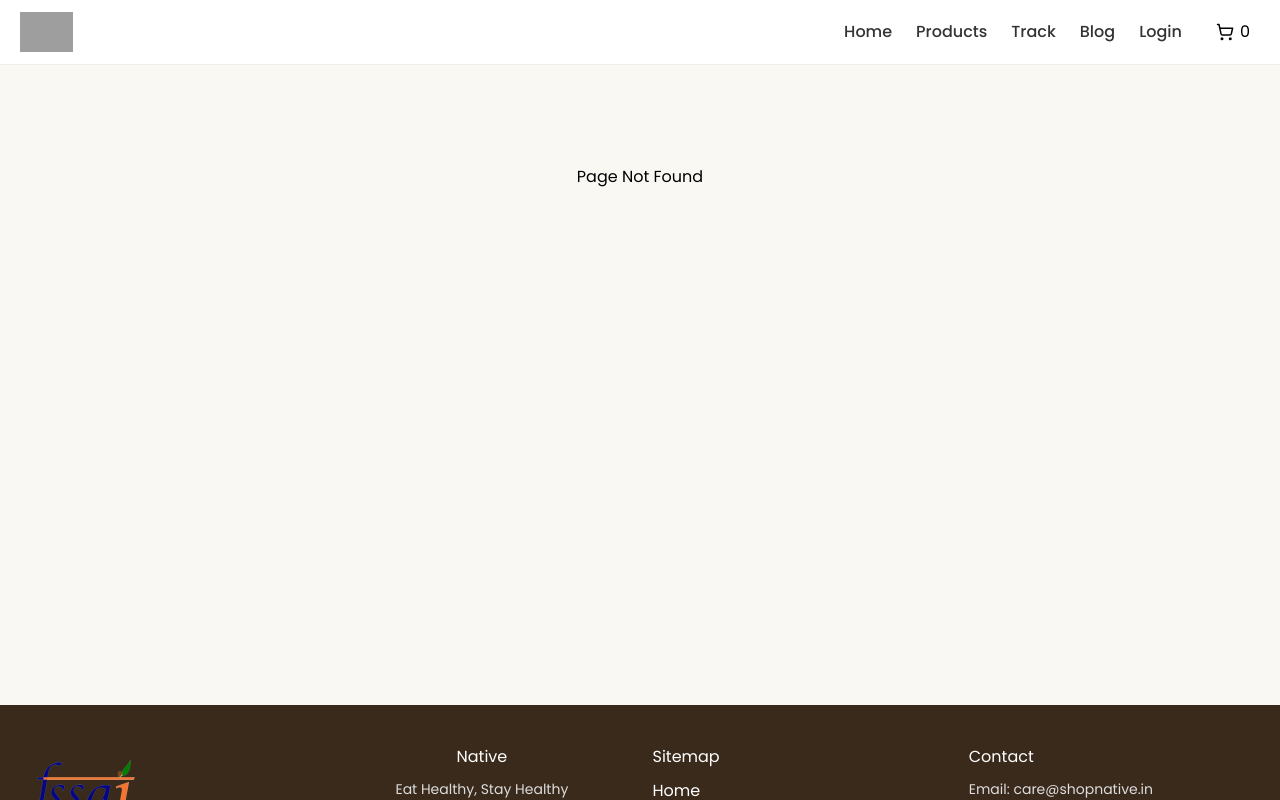
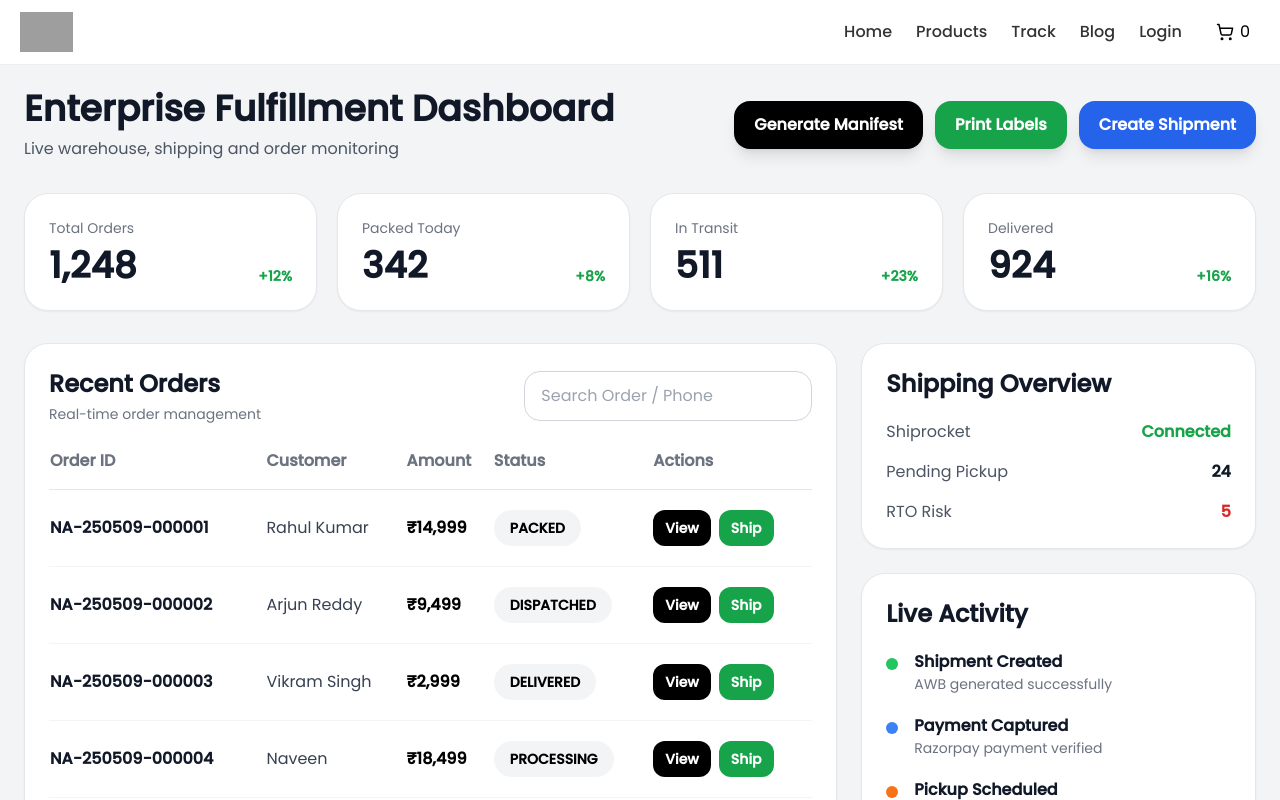
Before and after one commit to nagarajukandula55/native, a Next.js app: page /admin/fulfillment in a window 1280 px wide. Before the commit this address had no page. Shown: the top 800 px of the page. Built offline with nearby package versions, Linux system fonts and the light colour scheme; grey boxes are pictures that could not be loaded.

Commit message:
Create page.js

```diff
--- /dev/null
+++ b/app/admin/fulfillment/page.js
@@ -0,0 +1,296 @@
+export default function EnterpriseFulfillmentDashboard() {
+  const stats = [
+    {
+      title: "Total Orders",
+      value: "1,248",
+      growth: "+12%",
+    },
+    {
+      title: "Packed Today",
+      value: "342",
+      growth: "+8%",
+    },
+    {
+      title: "In Transit",
+      value: "511",
+      growth: "+23%",
+    },
+    {
+      title: "Delivered",
+      value: "924",
+      growth: "+16%",
+    },
+  ];
+
+  const recentOrders = [
+    {
+      id: "NA-250509-000001",
+      customer: "Rahul Kumar",
+      amount: "₹14,999",
+      status: "PACKED",
+    },
+    {
+      id: "NA-250509-000002",
+      customer: "Arjun Reddy",
+      amount: "₹9,499",
+      status: "DISPATCHED",
+    },
+    {
+      id: "NA-250509-000003",
+      customer: "Vikram Singh",
+      amount: "₹2,999",
+      status: "DELIVERED",
+    },
+    {
+      id: "NA-250509-000004",
+      customer: "Naveen",
+      amount: "₹18,499",
+      status: "PROCESSING",
+    },
+  ];
+
+  return (
+    <div className="min-h-screen bg-gray-100 p-6">
+      <div className="max-w-7xl mx-auto">
+
+        {/* HEADER */}
+        <div className="flex flex-col md:flex-row md:items-center md:justify-between gap-4 mb-8">
+          <div>
+            <h1 className="text-4xl font-black text-gray-900">
+              Enterprise Fulfillment Dashboard
+            </h1>
+
+            <p className="text-gray-600 mt-2">
+              Live warehouse, shipping and order monitoring
+            </p>
+          </div>
+
+          <div className="flex gap-3 flex-wrap">
+            <button className="bg-black text-white px-5 py-3 rounded-2xl font-semibold shadow-lg">
+              Generate Manifest
+            </button>
+
+            <button className="bg-green-600 text-white px-5 py-3 rounded-2xl font-semibold shadow-lg">
+              Print Labels
+            </button>
+
+            <button className="bg-blue-600 text-white px-5 py-3 rounded-2xl font-semibold shadow-lg">
+              Create Shipment
+            </button>
+          </div>
+        </div>
+
+        {/* STATS */}
+        <div className="grid grid-cols-1 md:grid-cols-2 xl:grid-cols-4 gap-5 mb-8">
+          {stats.map((item, i) => (
+            <div
+              key={i}
+              className="bg-white rounded-3xl p-6 shadow-sm border border-gray-200"
+            >
+              <div className="text-sm text-gray-500 mb-2">
+                {item.title}
+              </div>
+
+              <div className="flex items-end justify-between">
+                <h2 className="text-4xl font-black text-gray-900">
+                  {item.value}
+                </h2>
+
+                <span className="text-green-600 font-bold text-sm">
+                  {item.growth}
+                </span>
+              </div>
+            </div>
+          ))}
+        </div>
+
+        {/* MAIN GRID */}
+        <div className="grid grid-cols-1 xl:grid-cols-3 gap-6">
+
+          {/* ORDERS */}
+          <div className="xl:col-span-2 bg-white rounded-3xl p-6 border border-gray-200 shadow-sm">
+            <div className="flex items-center justify-between mb-6">
+              <div>
+                <h2 className="text-2xl font-black text-gray-900">
+                  Recent Orders
+                </h2>
+
+                <p className="text-gray-500 text-sm mt-1">
+                  Real-time order management
+                </p>
+              </div>
+
+              <input
+                placeholder="Search Order / Phone"
+                className="border border-gray-300 rounded-2xl px-4 py-3 w-72 outline-none"
+              />
+            </div>
+
+            <div className="overflow-x-auto">
+              <table className="w-full">
+                <thead>
+                  <tr className="text-left text-gray-500 border-b">
+                    <th className="pb-4">Order ID</th>
+                    <th className="pb-4">Customer</th>
+                    <th className="pb-4">Amount</th>
+                    <th className="pb-4">Status</th>
+                    <th className="pb-4">Actions</th>
+                  </tr>
+                </thead>
+
+                <tbody>
+                  {recentOrders.map((order, i) => (
+                    <tr
+                      key={i}
+                      className="border-b border-gray-100"
+                    >
+                      <td className="py-5 font-semibold text-gray-900">
+                        {order.id}
+                      </td>
+
+                      <td className="py-5 text-gray-700">
+                        {order.customer}
+                      </td>
+
+                      <td className="py-5 font-semibold">
+                        {order.amount}
+                      </td>
+
+                      <td className="py-5">
+                        <span className="px-4 py-2 rounded-full bg-gray-100 text-sm font-semibold">
+                          {order.status}
+                        </span>
+                      </td>
+
+                      <td className="py-5">
+                        <div className="flex gap-2 flex-wrap">
+                          <button className="bg-black text-white px-3 py-2 rounded-xl text-sm font-semibold">
+                            View
+                          </button>
+
+                          <button className="bg-green-600 text-white px-3 py-2 rounded-xl text-sm font-semibold">
+                            Ship
+                          </button>
+                        </div>
+                      </td>
+                    </tr>
+                  ))}
+                </tbody>
+              </table>
+            </div>
+          </div>
+
+          {/* SIDE PANEL */}
+          <div className="space-y-6">
+
+            {/* SHIPPING */}
+            <div className="bg-white rounded-3xl p-6 border border-gray-200 shadow-sm">
+              <h2 className="text-2xl font-black text-gray-900 mb-5">
+                Shipping Overview
+              </h2>
+
+              <div className="space-y-4">
+                <div className="flex items-center justify-between">
+                  <span className="text-gray-600">
+                    Shiprocket
+                  </span>
+
+                  <span className="font-bold text-green-600">
+                    Connected
+                  </span>
+                </div>
+
+                <div className="flex items-center justify-between">
+                  <span className="text-gray-600">
+                    Pending Pickup
+                  </span>
+
+                  <span className="font-bold text-gray-900">
+                    24
+                  </span>
+                </div>
+
+                <div className="flex items-center justify-between">
+                  <span className="text-gray-600">
+                    RTO Risk
+                  </span>
+
+                  <span className="font-bold text-red-600">
+                    5
+                  </span>
+                </div>
+              </div>
+            </div>
+
+            {/* LIVE ACTIVITY */}
+            <div className="bg-white rounded-3xl p-6 border border-gray-200 shadow-sm">
+              <h2 className="text-2xl font-black text-gray-900 mb-5">
+                Live Activity
+              </h2>
+
+              <div className="space-y-5">
+                <div className="flex gap-4">
+                  <div className="w-3 h-3 rounded-full bg-green-500 mt-2" />
+
+                  <div>
+                    <div className="font-semibold text-gray-900">
+                      Shipment Created
+                    </div>
+
+                    <div className="text-sm text-gray-500">
+                      AWB generated successfully
+                    </div>
+                  </div>
+                </div>
+
+                <div className="flex gap-4">
+                  <div className="w-3 h-3 rounded-full bg-blue-500 mt-2" />
+
+                  <div>
+                    <div className="font-semibold text-gray-900">
+                      Payment Captured
+                    </div>
+
+                    <div className="text-sm text-gray-500">
+                      Razorpay payment verified
+                    </div>
+                  </div>
+                </div>
+
+                <div className="flex gap-4">
+                  <div className="w-3 h-3 rounded-full bg-orange-500 mt-2" />
+
+                  <div>
+                    <div className="font-semibold text-gray-900">
+                      Pickup Scheduled
+                    </div>
+
+                    <div className="text-sm text-gray-500">
+                      Courier assigned pickup slot
+                    </div>
+                  </div>
+                </div>
+              </div>
+            </div>
+
+            {/* AI PANEL */}
+            <div className="bg-gradient-to-br from-black to-gray-800 text-white rounded-3xl p-6 shadow-lg">
+              <h2 className="text-2xl font-black mb-4">
+                AI Fulfillment Assistant
+              </h2>
+
+              <p className="text-gray-300 text-sm leading-7">
+                12 shipments are predicted to delay due to courier overload.
+                Recommend switching to BlueDart Air for South India routes.
+              </p>
+
+              <button className="mt-5 bg-white text-black px-5 py-3 rounded-2xl font-bold">
+                Optimize Shipments
+              </button>
+            </div>
+          </div>
+        </div>
+      </div>
+    </div>
+  );
+}
```
